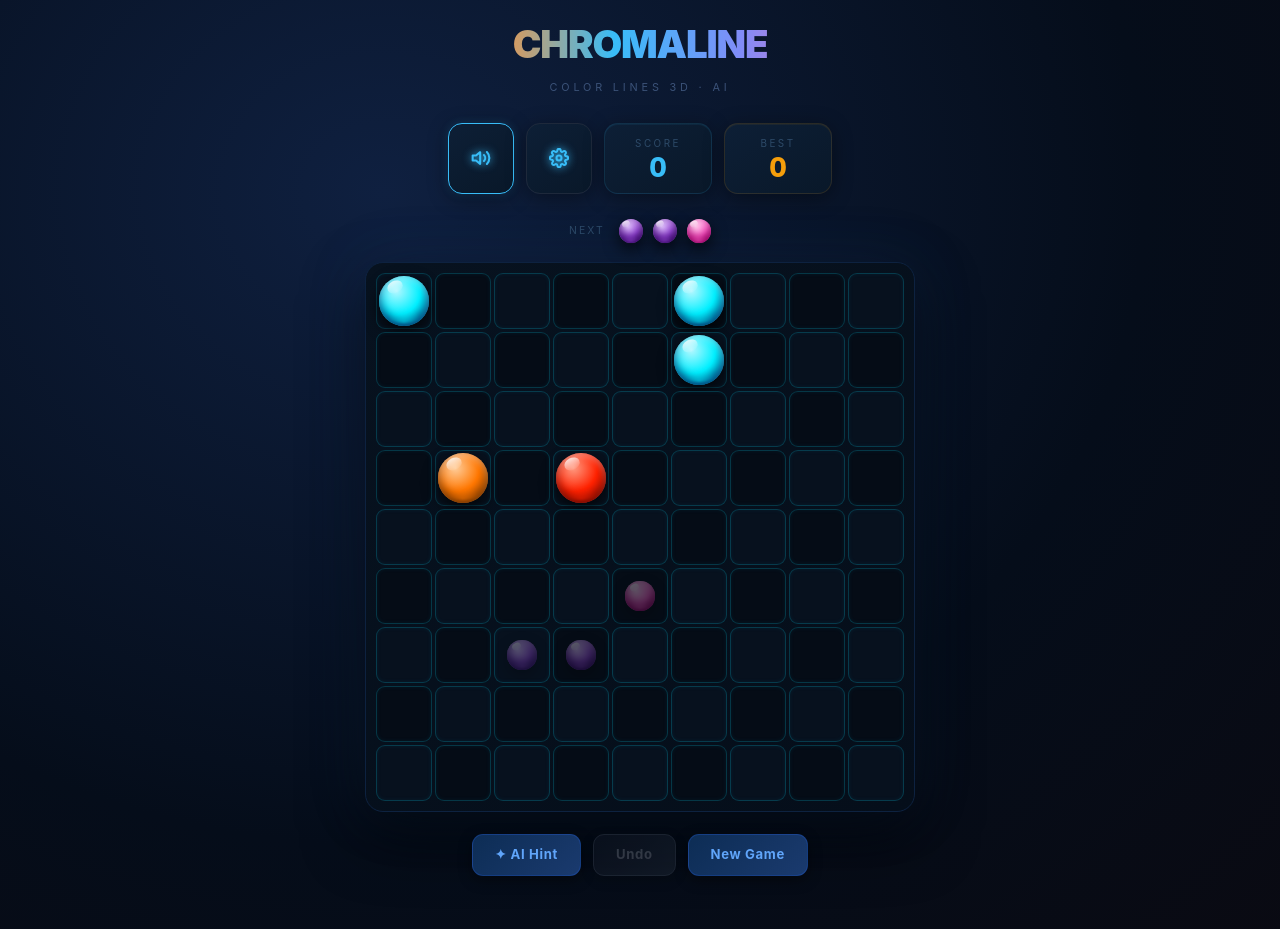
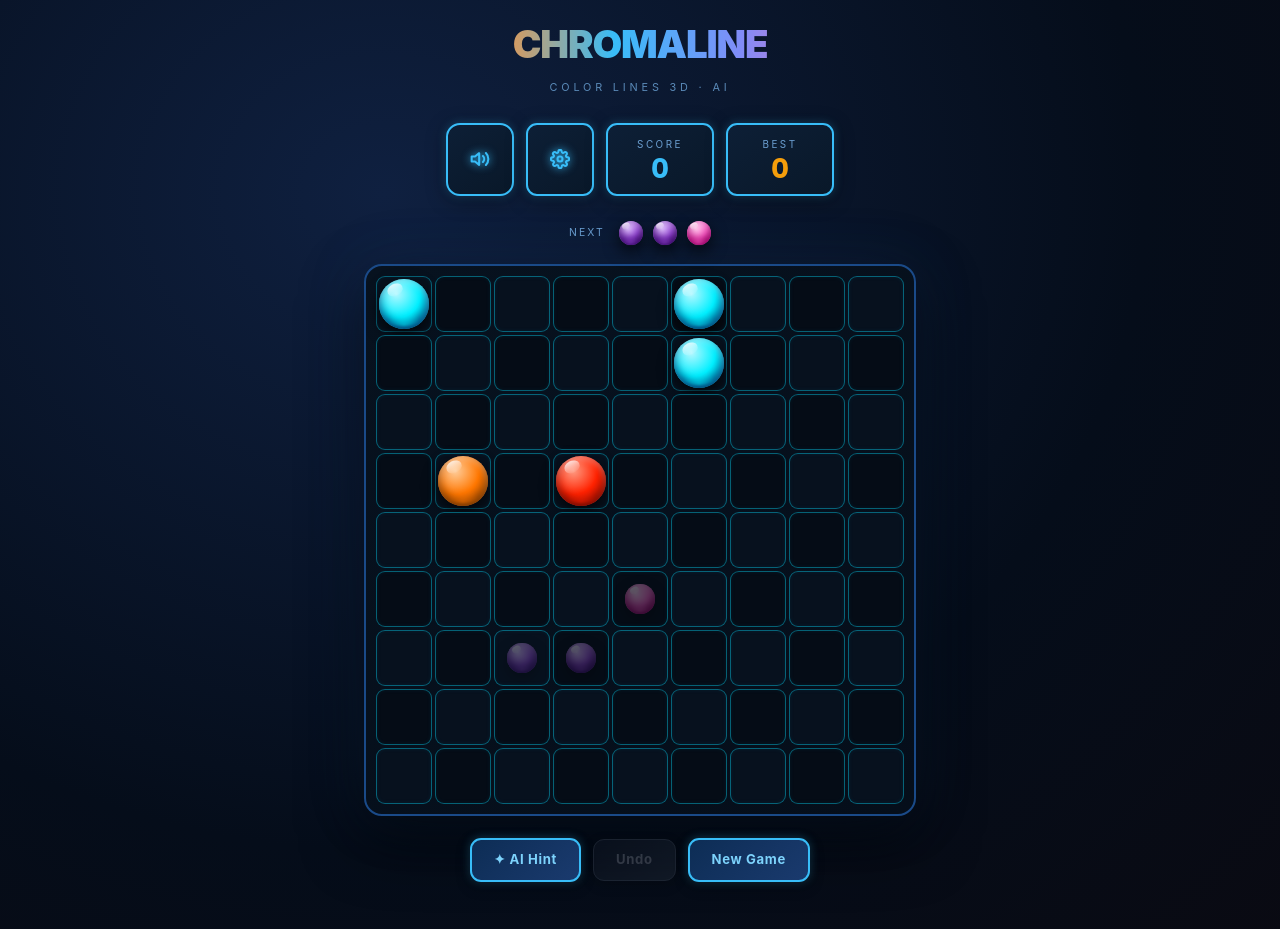
Before and after one commit to coprid/Colorlines, a React (Vite) app: page / in a window 1280 px wide. Shown: the top 929 px of the page. Built offline with nearby package versions, Linux system fonts and the light colour scheme.

Commit message:
Fix race condition timers + unify button styles + brighter UI

```diff
--- a/src/App.tsx
+++ b/src/App.tsx
@@ -4,36 +4,17 @@ import { BallEl, useChromaline, PALETTE } from './useChromaline';
 const CELL = 56;
 const G = 9;
 
-// Простая функция-помощник для генерации строковых ключей ячеек
 const key = (r: number, c: number) => `${r},${c}`;
 
 export default function App() {
   const [soundOn, setSoundOn] = useState(() => {
-  const saved = localStorage.getItem('chromaline_sound');
+    const saved = localStorage.getItem('chromaline_sound');
     return saved !== null ? saved === 'true' : true;
   });
 
-  // Подключаем наш новый "капот" — забираем все состояния и функции из хука!
-
   const {
-    grid,
-    sel,
-    next,
-    score,
-    hi,
-    over,
-    hint,
-    hintSearched,
-    hintLoading,
-    busy,
-    flash,
-    pop,
-    trail,
-    onCell,
-    newGame,
-    requestHint,
-    undo,       // <-- Добавили функцию отмены хода
-    canUndo     // <-- Добавили проверку доступности истории
+    grid, sel, next, score, hi, over, hint, hintSearched, hintLoading, busy,
+    flash, pop, trail, onCell, newGame, requestHint, undo, canUndo
   } = useChromaline(soundOn);
 
   const isFlash = (r: number, c: number) => flash.has(key(r, c));
@@ -48,6 +29,7 @@ export default function App() {
   useEffect(() => {
     localStorage.setItem('chromaline_sound', String(soundOn));
   }, [soundOn]);
+
   return (
     <div style={{
       minHeight: '100vh',
@@ -92,7 +74,7 @@ export default function App() {
           animation: ball-trail 0.4s ease-out forwards;
           pointer-events: none;
         }
-        button:hover:not(:disabled) { filter: brightness(1.2); transform: translateY(-1px); }
+        button:hover:not(:disabled) { filter: brightness(1.3); transform: translateY(-1px); }
         button { transition: all 0.18s; }
       `}</style>
 
@@ -108,20 +90,20 @@ export default function App() {
         }}>
           CHROMALINE
         </h1>
-        <p style={{ color: '#3b5278', fontSize: '0.68rem', letterSpacing: '0.35em', margin: '5px 0 0', textTransform: 'uppercase' }}>
+        <p style={{ color: '#5a8ab8', fontSize: '0.68rem', letterSpacing: '0.35em', margin: '5px 0 0', textTransform: 'uppercase' }}>
           Color Lines 3D · AI
         </p>
       </div>
 
-     {/* Score bar */}
+      {/* Score bar */}
       <div style={{ display: 'flex', gap: 12, marginBottom: 20 }}>
 
-        {/* 1. Кнопка Звук */}
+        {/* 1. Кнопка Звук — оставляем rounded как сейчас */}
         <button
           onClick={() => setSoundOn(!soundOn)}
           style={{
             background: 'linear-gradient(145deg, #0d1f36, #091829)',
-            border: soundOn ? '1px solid #38bdf8' : '1px solid #1e293b',
+            border: '2px solid #38bdf8',
             borderRadius: 14,
             padding: '12px 22px',
             minWidth: 54,
@@ -129,8 +111,7 @@ export default function App() {
             display: 'flex',
             alignItems: 'center',
             justifyContent: 'center',
-            transition: 'all 0.2s ease',
-            boxShadow: soundOn ? '0 4px 20px rgba(0,0,0,0.4), 0 0 10px rgba(56, 189, 248, 0.2)' : '0 4px 20px rgba(0,0,0,0.4)',
+            boxShadow: '0 4px 20px rgba(0,0,0,0.4), 0 0 10px rgba(56, 189, 248, 0.3)',
             opacity: soundOn ? 1 : 0.5
           }}
           title={soundOn ? 'Выключить звук' : 'Включить звук'}
@@ -141,7 +122,7 @@ export default function App() {
               <path d="M19.07 4.93a10 10 0 0 1 0 14.14M15.54 8.46a5 5 0 0 1 0 7.07"></path>
             </svg>
           ) : (
-            <svg width="20" height="20" viewBox="0 0 24 24" fill="none" stroke="#2d4a68" strokeWidth="2.5" strokeLinecap="round" strokeLinejoin="round">
+            <svg width="20" height="20" viewBox="0 0 24 24" fill="none" stroke="#38bdf8" strokeWidth="2.5" strokeLinecap="round" strokeLinejoin="round" style={{ filter: 'drop-shadow(0 0 4px #38bdf8)' }}>
               <polygon points="11 5 6 9 2 9 2 15 6 15 11 19 11 5"></polygon>
               <line x1="23" y1="9" x2="17" y2="15"></line>
               <line x1="17" y1="9" x2="23" y2="15"></line>
@@ -149,29 +130,20 @@ export default function App() {
           )}
         </button>
 
-        {/* 2. Кнопка Настройки */}
+        {/* 2. Кнопка Настройки — форма как нижние, рамка как звук */}
         <button
           onClick={() => setIsMenuOpen(true)}
           style={{
             background: 'linear-gradient(145deg, #0d1f36, #091829)',
-            border: '1px solid #1e293b',
-            borderRadius: 14,
+            border: '2px solid #38bdf8',
+            borderRadius: 11,
             padding: '12px 22px',
             minWidth: 54,
             cursor: 'pointer',
             display: 'flex',
             alignItems: 'center',
             justifyContent: 'center',
-            transition: 'all 0.2s ease',
-            boxShadow: '0 4px 20px rgba(0,0,0,0.4)'
-          }}
-          onMouseEnter={(e) => {
-            e.currentTarget.style.border = '1px solid #38bdf8';
-            e.currentTarget.style.boxShadow = '0 4px 20px rgba(0,0,0,0.4), 0 0 10px rgba(56, 189, 248, 0.2)';
-          }}
-          onMouseLeave={(e) => {
-            e.currentTarget.style.border = '1px solid #1e293b';
-            e.currentTarget.style.boxShadow = '0 4px 20px rgba(0,0,0,0.4)';
+            boxShadow: '0 4px 20px rgba(0,0,0,0.4), 0 0 10px rgba(56, 189, 248, 0.3)',
           }}
           title="Настройки и инструкция"
         >
@@ -181,22 +153,26 @@ export default function App() {
           </svg>
         </button>
 
-        {/* Твой оригинальный маппинг счета */}
+        {/* SCORE / BEST — форма как нижние, рамка как звук */}
         {[{ label: 'SCORE', val: score, accent: '#38bdf8' }, { label: 'BEST', val: hi, accent: '#f59e0b' }].map(({ label, val, accent }) => (
           <div key={label} style={{
             background: 'linear-gradient(145deg, #0d1f36, #091829)',
-            border: `1px solid ${accent}22`,
-            borderRadius: 14, padding: '12px 22px', textAlign: 'center', minWidth: 108,
-            boxShadow: `0 4px 20px rgba(0,0,0,0.4), inset 0 1px 0 ${accent}11`,
+            border: '2px solid #38bdf8',
+            borderRadius: 11,
+            padding: '12px 22px',
+            textAlign: 'center',
+            minWidth: 108,
+            boxShadow: '0 4px 20px rgba(0,0,0,0.4), 0 0 10px rgba(56, 189, 248, 0.3)',
           }}>
-            <div style={{ color: '#2d4a68', fontSize: '0.62rem', letterSpacing: '0.25em', marginBottom: 3 }}>{label}</div>
+            <div style={{ color: '#6b9fd1', fontSize: '0.62rem', letterSpacing: '0.25em', marginBottom: 3 }}>{label}</div>
             <div style={{ color: accent, fontSize: '1.7rem', fontWeight: 800, fontVariantNumeric: 'tabular-nums', lineHeight: 1 }}>{val}</div>
           </div>
         ))}
       </div>
+
       {/* Next balls preview */}
       <div style={{ display: 'flex', alignItems: 'center', gap: 14, marginBottom: 14, height: 34 }}>
-        <span style={{ color: '#2d4a68', fontSize: '0.65rem', letterSpacing: '0.2em', textTransform: 'uppercase' }}>Next</span>
+        <span style={{ color: '#6b9fd1', fontSize: '0.65rem', letterSpacing: '0.2em', textTransform: 'uppercase' }}>Next</span>
         <div style={{ display: 'flex', gap: 10, alignItems: 'center' }}>
           {next.map((b, i) => (
             <BallEl key={i} colorIdx={b.color} size={24} />
@@ -212,7 +188,8 @@ export default function App() {
         background: 'linear-gradient(145deg, #07121f, #050e1a)',
         borderRadius: 18,
         padding: 10,
-        border: '1px solid #0d2240',
+        border: '2px solid #1a4a88',
+        boxShadow: '0 0 30px #1a4a8866, 0 25px 60px rgba(0,0,0,0.7)',
         animation: 'grid-glow 4s ease-in-out infinite',
       }}>
         {Array.from({ length: G }, (_, r) =>
@@ -244,30 +221,27 @@ export default function App() {
                   position: 'relative',
                   transition: 'all 0.22s ease-in-out',
                   border: selected
-                    ? `2px solid ${PALETTE[cell!].h}88`
-                    : hFrom ? '2px solid #f59e0b66'
-                    : hTo ? '2px solid #22c55e66'
-                    : '1px solid rgba(6, 182, 212, 0.25)',
+                    ? `2px solid ${PALETTE[cell!].h}`
+                    : hFrom ? '2px solid #f59e0b'
+                    : hTo ? '2px solid #22c55e'
+                    : '1px solid rgba(6, 182, 212, 0.5)',
                   boxShadow: selected
                     ? `inset 0 0 12px ${PALETTE[cell!].h}33`
                     : 'inset 0 0 4px rgba(6, 182, 212, 0.08)',
                 }}
               >
-                {/* Ghost preview of next ball */}
                 {ghost && !cell && (
                   <div style={{ opacity: 0.35, pointerEvents: 'none' }}>
                     <BallEl colorIdx={ghost.color} size={CELL * 0.52} />
                   </div>
                 )}
 
-                {/* Trail ghost */}
                 {trailItem && (
                   <div className="ball-trail" style={{ position: 'absolute', pointerEvents: 'none', zIndex: 10 }}>
                     <BallEl colorIdx={trailItem.colorIdx} size={CELL * 0.65} anim="trail" />
                   </div>
                 )}
 
-                {/* Actual ball */}
                 {cell !== null && (
                   <BallEl
                     colorIdx={cell}
@@ -277,7 +251,6 @@ export default function App() {
                   />
                 )}
 
-                {/* Hint target dot */}
                 {hTo && !cell && (
                   <div style={{
                     width: 14, height: 14, borderRadius: '50%',
@@ -292,9 +265,10 @@ export default function App() {
         )}
       </div>
 
-{/* Controls */}
+      {/* Controls */}
       <div style={{ display: 'flex', gap: 12, marginTop: 22, alignItems: 'center', justifyContent: 'center' }}>
-        {/* Кнопка AI Hint */}
+
+        {/* AI Hint — рамка как у звука */}
         <button
           onClick={requestHint}
           disabled={busy || hintLoading || over}
@@ -304,43 +278,45 @@ export default function App() {
               : (busy || hintLoading || over)
                 ? 'linear-gradient(135deg, #111827, #1f2937)'
                 : 'linear-gradient(135deg, #0d2d55, #1a3a6e)',
-            border: (busy || hintLoading || over) ? '1px solid #374151' : '1px solid #2563eb44',
+            border: (busy || hintLoading || over) ? '1px solid #374151' : '2px solid #38bdf8',
             borderRadius: 11,
-            color: (busy || hintLoading || over) ? '#6b7280' : '#60a5fa',
+            color: (busy || hintLoading || over) ? '#6b7280' : '#7dd3fc',
             padding: '10px 22px',
             cursor: (busy || hintLoading || over) ? 'not-allowed' : 'pointer',
             fontSize: '0.82rem', fontWeight: 700, letterSpacing: '0.05em',
             opacity: (busy || hintLoading || over) ? 0.45 : 1,
-            boxShadow: '0 4px 14px rgba(0,0,0,0.4)',
+            boxShadow: (busy || hintLoading || over)
+              ? '0 4px 14px rgba(0,0,0,0.4)'
+              : '0 4px 14px rgba(0,0,0,0.4), 0 0 10px rgba(56, 189, 248, 0.3)',
           }}
         >
           {hintLoading ? '· · ·' : hint ? 'New Hint' : '✦ AI Hint'}
         </button>
 
-        {/* Кнопка Undo — теперь в обычном состоянии точь-в-точь как AI Hint */}
+        {/* Undo — рамка как у звука */}
         <button
           onClick={undo}
           disabled={busy || !canUndo}
           style={{
             background: (busy || !canUndo)
-              ? 'linear-gradient(135deg, #111827, #1f2937)' // Тусклый стиль, если нельзя отменить
-              : 'linear-gradient(135deg, #0d2d55, #1a3a6e)', // Яркий синий, если ход есть!
-            border: (busy || !canUndo) ? '1px solid #374151' : '1px solid #2563eb44',
+              ? 'linear-gradient(135deg, #111827, #1f2937)'
+              : 'linear-gradient(135deg, #0d2d55, #1a3a6e)',
+            border: (busy || !canUndo) ? '1px solid #374151' : '2px solid #38bdf8',
             borderRadius: 11,
-            color: (busy || !canUndo) ? '#6b7280' : '#60a5fa',
+            color: (busy || !canUndo) ? '#6b7280' : '#7dd3fc',
             padding: '10px 22px',
             cursor: (busy || !canUndo) ? 'not-allowed' : 'pointer',
-            fontSize: '0.82rem',
-            fontWeight: 700,
-            letterSpacing: '0.05em',
+            fontSize: '0.82rem', fontWeight: 700, letterSpacing: '0.05em',
             opacity: (busy || !canUndo) ? 0.45 : 1,
-            boxShadow: '0 4px 14px rgba(0,0,0,0.4)',
+            boxShadow: (busy || !canUndo)
+              ? '0 4px 14px rgba(0,0,0,0.4)'
+              : '0 4px 14px rgba(0,0,0,0.4), 0 0 10px rgba(56, 189, 248, 0.3)',
           }}
         >
           Undo
         </button>
 
-        {/* Кнопка New Game — теперь ТОЖЕ яркая неоновая, а тускнеет только во время анимаций (busy) */}
+        {/* New Game — рамка как у звука */}
         <button
           onClick={newGame}
           disabled={busy}
@@ -348,16 +324,16 @@ export default function App() {
             background: busy
               ? 'linear-gradient(135deg, #111827, #1f2937)'
               : 'linear-gradient(135deg, #0d2d55, #1a3a6e)',
-            border: busy ? '1px solid #374151' : '1px solid #2563eb44',
+            border: busy ? '1px solid #374151' : '2px solid #38bdf8',
             borderRadius: 11,
-            color: busy ? '#6b7280' : '#60a5fa',
+            color: busy ? '#6b7280' : '#7dd3fc',
             padding: '10px 22px',
             cursor: busy ? 'not-allowed' : 'pointer',
-            fontSize: '0.82rem',
-            fontWeight: 700,
-            letterSpacing: '0.05em',
+            fontSize: '0.82rem', fontWeight: 700, letterSpacing: '0.05em',
             opacity: busy ? 0.45 : 1,
-            boxShadow: '0 4px 14px rgba(0,0,0,0.4)',
+            boxShadow: busy
+              ? '0 4px 14px rgba(0,0,0,0.4)'
+              : '0 4px 14px rgba(0,0,0,0.4), 0 0 10px rgba(56, 189, 248, 0.3)',
           }}
         >
           New Game
@@ -367,12 +343,12 @@ export default function App() {
       {/* Hint status */}
       <div style={{ marginTop: 12, height: 22, display: 'flex', alignItems: 'center' }}>
         {hint && (
-          <p style={{ color: '#374d6a', fontSize: '0.72rem', margin: 0, textAlign: 'center' }}>
+          <p style={{ color: '#5a7db0', fontSize: '0.72rem', margin: 0, textAlign: 'center' }}>
             Move <span style={{ color: '#f59e0b99' }}>amber</span> ball → <span style={{ color: '#22c55e99' }}>green</span> target to score
           </p>
         )}
         {hintSearched && !hint && (
-          <p style={{ color: '#1e3a5f', fontSize: '0.7rem', margin: 0 }}>
+          <p style={{ color: '#3a5a80', fontSize: '0.7rem', margin: 0 }}>
             No immediate clearing move found
           </p>
         )}
@@ -387,8 +363,8 @@ export default function App() {
           { icon: '⊕', text: 'Click empty cell to move' },
           { icon: '✦', text: 'Line 5+ to score' },
         ].map(({ icon, text }) => (
-          <div key={text} style={{ display: 'flex', alignItems: 'center', gap: 6, color: '#1e3a5f', fontSize: '0.68rem' }}>
-            <span style={{ color: '#2d5280' }}>{icon}</span>
+          <div key={text} style={{ display: 'flex', alignItems: 'center', gap: 6, color: '#4a7ab0', fontSize: '0.68rem' }}>
+            <span style={{ color: '#4a7ab0' }}>{icon}</span>
             {text}
           </div>
         ))}
@@ -421,14 +397,14 @@ export default function App() {
             <h2 style={{ color: '#e2e8f0', fontSize: '1.7rem', fontWeight: 800, margin: '0 0 6px', letterSpacing: '-0.02em' }}>
               Game Over
             </h2>
-            <p style={{ color: '#2d4a68', fontSize: '0.85rem', margin: '0 0 24px' }}>
+            <p style={{ color: '#5a8ab8', fontSize: '0.85rem', margin: '0 0 24px' }}>
               The grid is full!
             </p>
             <div style={{
               background: '#050d1a', borderRadius: 12, padding: '18px 24px', marginBottom: 28,
               border: '1px solid #0d2240',
             }}>
-              <div style={{ color: '#1e3a5f', fontSize: '0.65rem', letterSpacing: '0.25em', marginBottom: 6 }}>
+              <div style={{ color: '#4a6fa0', fontSize: '0.65rem', letterSpacing: '0.25em', marginBottom: 6 }}>
                 FINAL SCORE
               </div>
               <div style={{ color: '#38bdf8', fontSize: '2.4rem', fontWeight: 900, lineHeight: 1 }}>
```
Also changed, not shown: src/useChromaline.tsx (+28 -14 lines).
